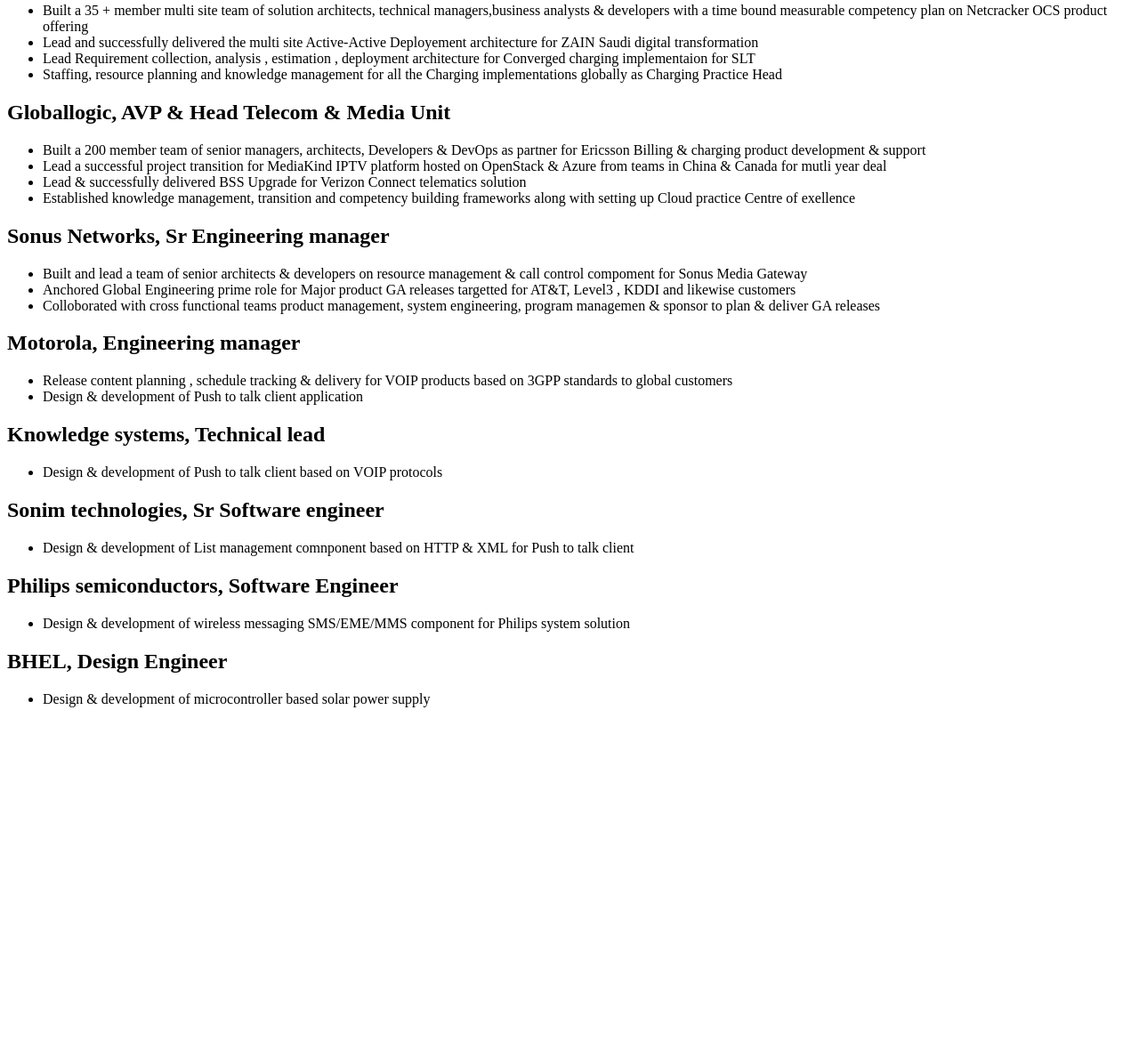
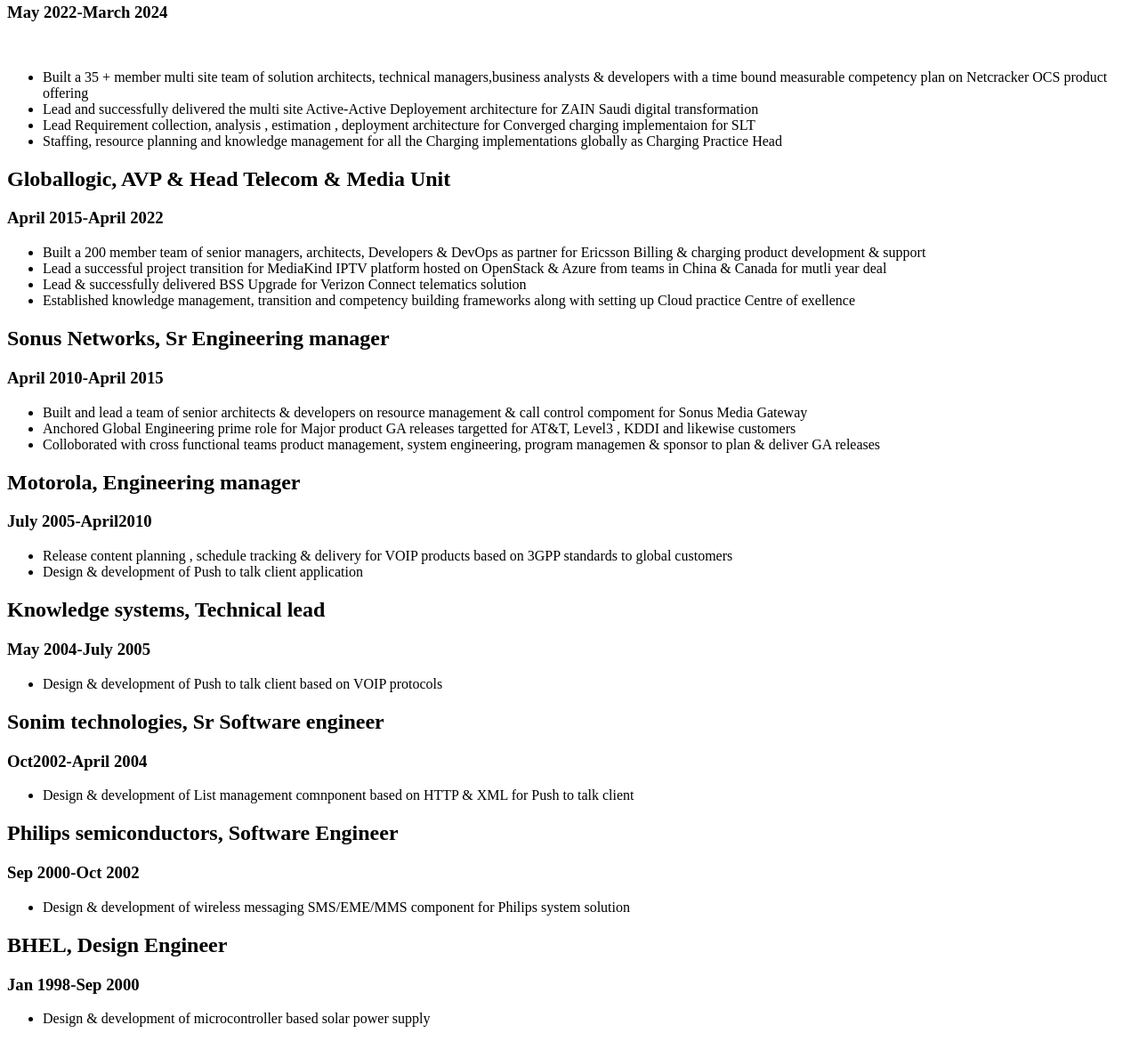
Before and after one commit to atul2312/Resume, a plain HTML site: page index.html in a window 1280 px wide. Shown: the part 961-2131 px from the top of the page at 89% size. Before the commit the page ends 1772 px from the top, so only its background shows below. Drawn offline with Linux system fonts and the light colour scheme.

Commit message:
Add files via upload

```diff
--- a/index.html
+++ b/index.html
@@ -39,6 +39,7 @@
     </ul>
     <h1>Work Experience</h1>
     <h2>Netcracker, Director Charging implementation</h2>
+    <h3>May 2022-March 2024</h3></br>
     <ul>
         <li>Built a 35 + member multi site team of solution architects, technical managers,business analysts & developers with a time bound measurable competency plan on Netcracker OCS product offering </li>
         <li>Lead and successfully delivered the multi site Active-Active Deployement architecture for ZAIN Saudi digital transformation</li>
@@ -46,6 +47,7 @@
         <li>Staffing, resource planning and knowledge management for all the Charging implementations globally as Charging Practice Head </li>
     </ul>
     <h2>Globallogic, AVP & Head Telecom & Media Unit</h2>
+    <h3>April 2015-April 2022</h3>
     <ul>
         <li>Built a 200 member team of senior managers, architects, Developers & DevOps as partner for Ericsson Billing & charging product development & support</li>
         <li>Lead a successful project transition for MediaKind IPTV platform hosted on OpenStack & Azure from teams in China & Canada for mutli year deal</li>
@@ -53,29 +55,35 @@
         <li>Established knowledge management, transition and competency building frameworks along with setting up Cloud practice Centre of exellence</li>
     </ul>
     <h2>Sonus Networks, Sr Engineering manager</h2>
+    <h3>April 2010-April 2015</h3>
     <ul>
         <li>Built and lead a team of senior architects & developers on resource management & call control compoment for Sonus Media Gateway</li>
         <li>Anchored Global Engineering prime role for Major product GA releases targetted for AT&T, Level3 , KDDI and likewise customers</li>
         <li>Colloborated with cross functional teams product management, system engineering, program managemen & sponsor to plan & deliver GA releases</li>
     </ul>
     <h2>Motorola, Engineering manager</h2>
+    <h3>July 2005-April2010</h3>
     <ul>
         <li>Release content planning , schedule tracking & delivery for VOIP products based on 3GPP standards to global customers</li>
         <li>Design & development of Push to talk client application</li>
     </ul>
-    <h2>Knowledge systems, Technical lead </h2>
+    <h2>Knowledge systems, Technical lead</h2>
+    <h3>May 2004-July 2005</h3>
     <ul>
         <li>Design & development of Push to talk client based on VOIP protocols</li>
     </ul>
     <h2>Sonim technologies, Sr Software engineer</h2>
+    <h3>Oct2002-April 2004</h3>
     <ul>
         <li>Design & development of List management comnponent based on HTTP & XML for Push to talk client</li>
     </ul>
     <h2>Philips semiconductors, Software Engineer</h2>
+    <h3>Sep 2000-Oct 2002</h3>
     <ul>
         <li>Design & development of wireless messaging SMS/EME/MMS component for Philips system solution</li>
     </ul>
     <h2>BHEL, Design Engineer</h2>
+    <h3>Jan 1998-Sep 2000</h3>
     <ul>
         <li>Design & development of microcontroller based solar power supply</li>
     </ul>
```
